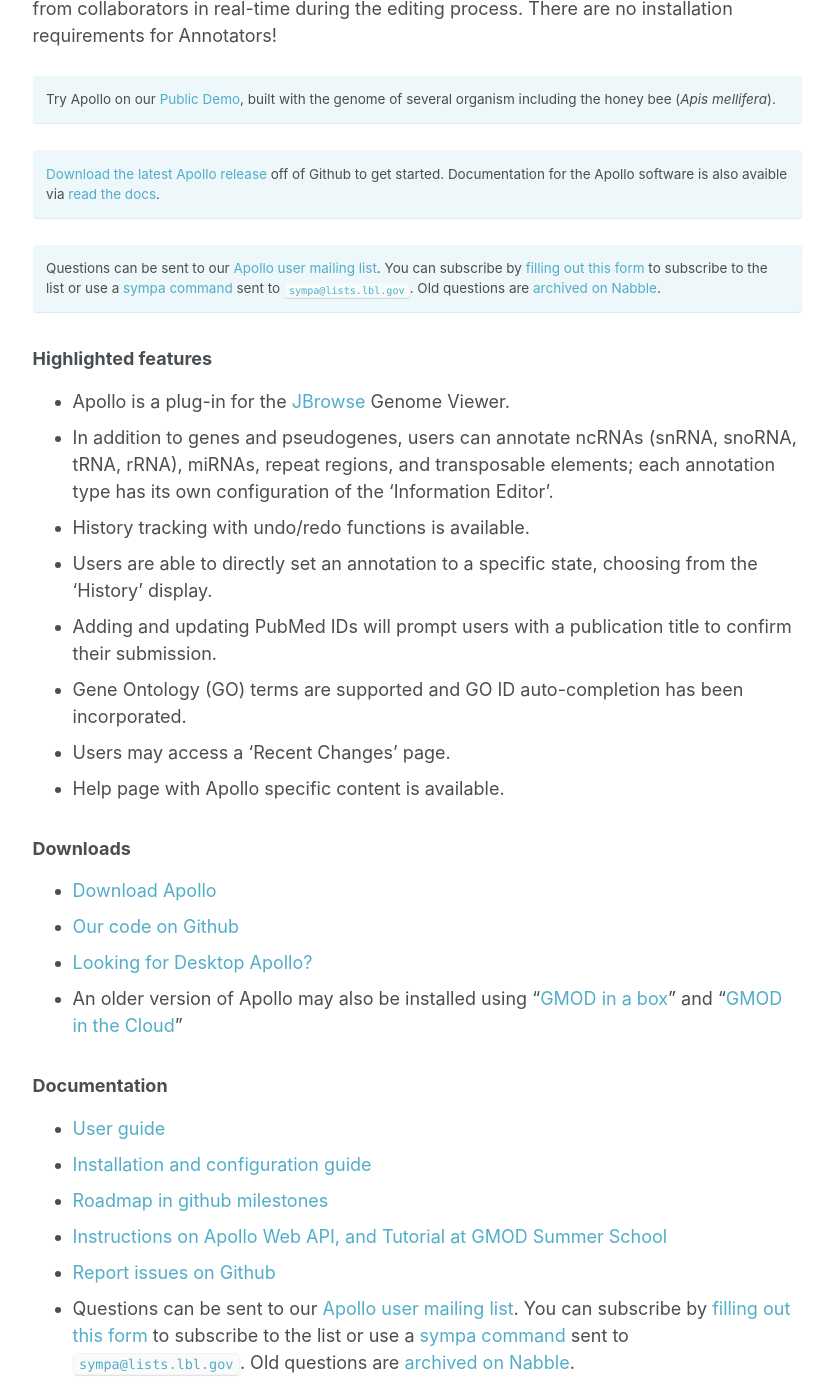
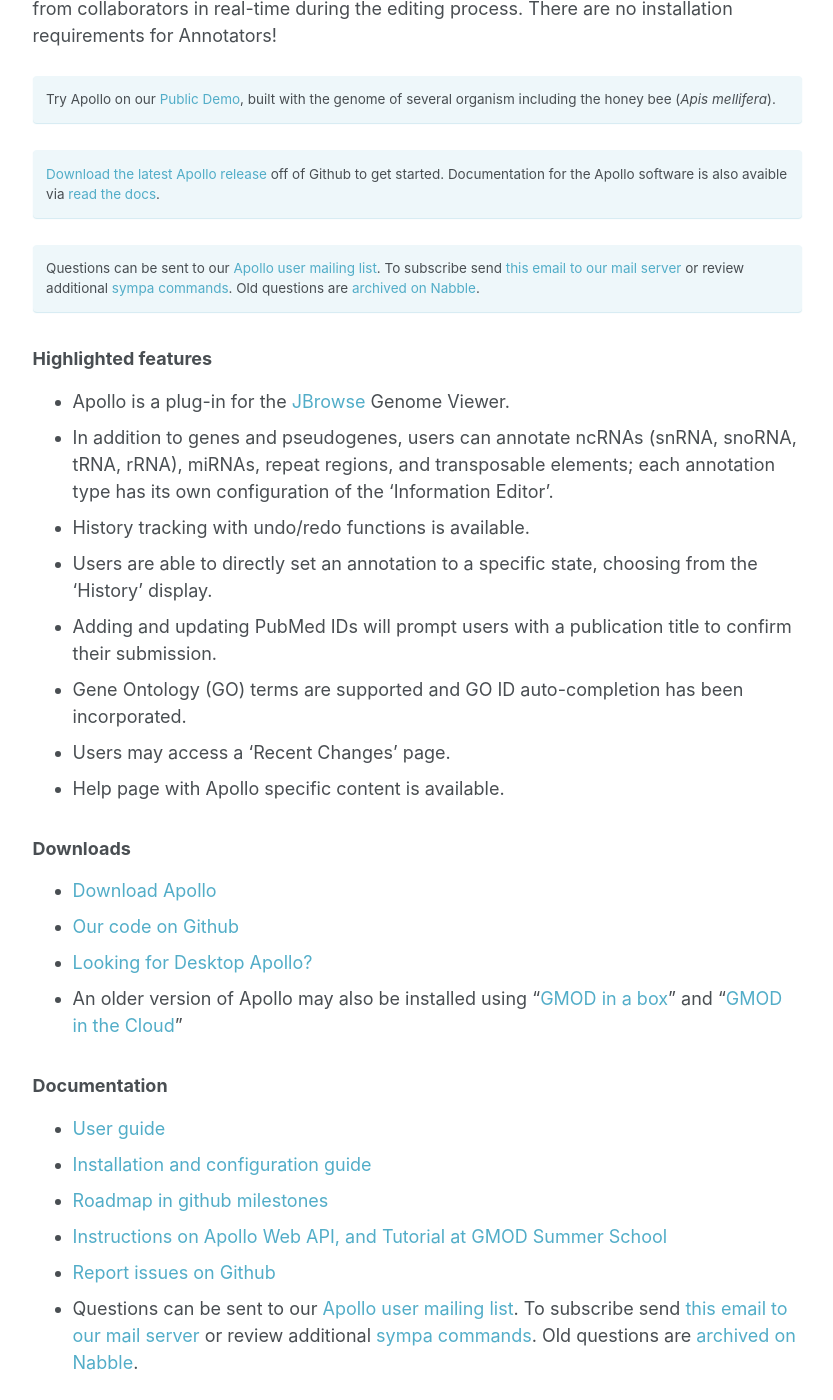
Before and after one commit to genomearchitect/genomearchitect.github.io, a Jekyll site: the page built from _pages/main.md, in a window 1280 px wide and 1400 px high, scrolled down 313 px. Shown: the whole window, without its empty margins (249-1082 px from the left). Built offline with Jekyll 4.4.1, drawn with Linux system fonts in a browser that asks for light colours.

Commit message:
updated contact info

````diff
--- a/_includes/contact.md
+++ b/_includes/contact.md
@@ -1 +1 @@
-Questions can be sent to our [Apollo user mailing list](mailto:apollo@lists.lbl.gov). You can subscribe by [filling out this form](https://docs.google.com/forms/d/1PkOm2SKiaAiAhCaMHEc0YFwFZ9nrZaZkbt29R8PW-W8/viewform?usp=send_form) to subscribe to the list or use a [sympa command](http://www.sympa.org/manual/sympa-commands) sent to [```sympa@lists.lbl.gov```](mailto:sympa@lists.lbl.gov).  Old questions are [archived on Nabble](http://gmod.827538.n3.nabble.com/Apollo-f815553.html).
+Questions can be sent to our [Apollo user mailing list](mailto:apollo@lists.lbl.gov). To subscribe send [this email to our mail server](mailto:sympa@lists.lbl.gov?subject=subscribe apollo) or review additional [sympa commands](http://www.sympa.org/manual/sympa-commands). Old questions are [archived on Nabble](http://gmod.827538.n3.nabble.com/Apollo-f815553.html).
````
